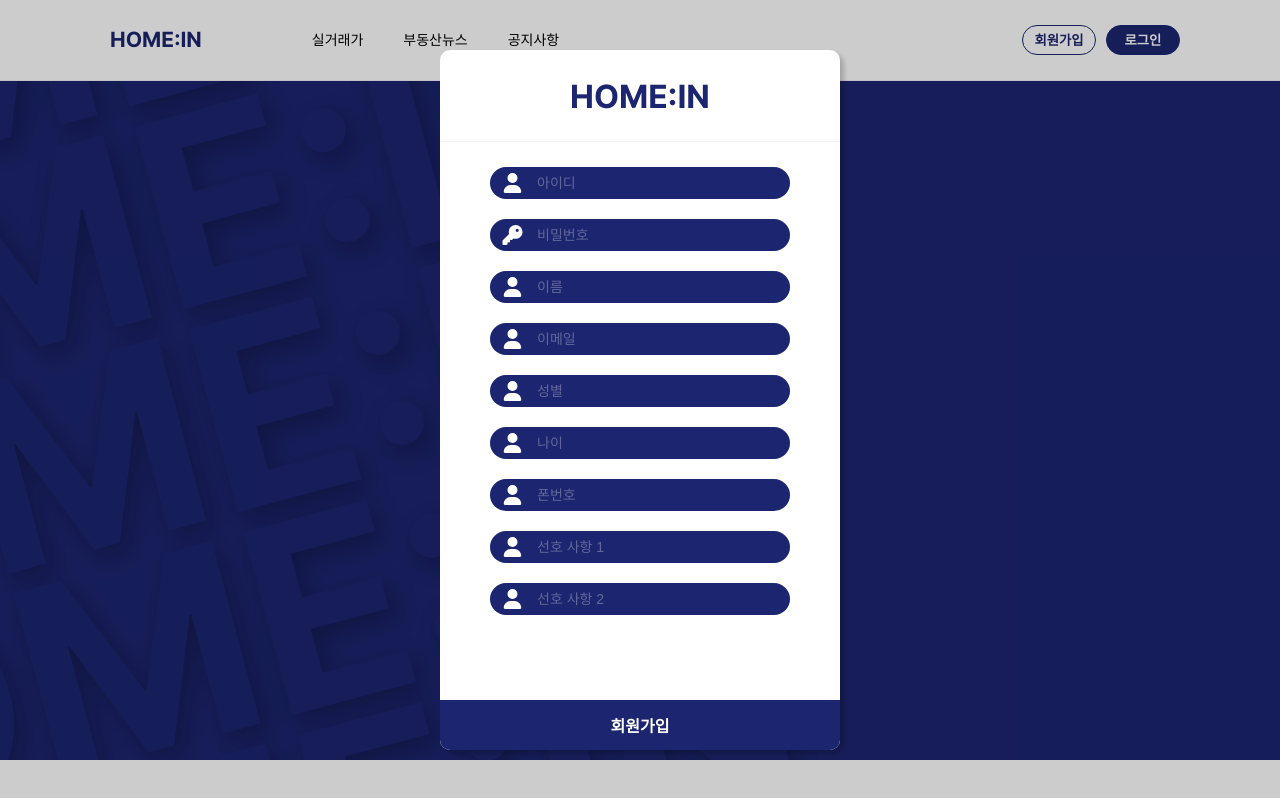
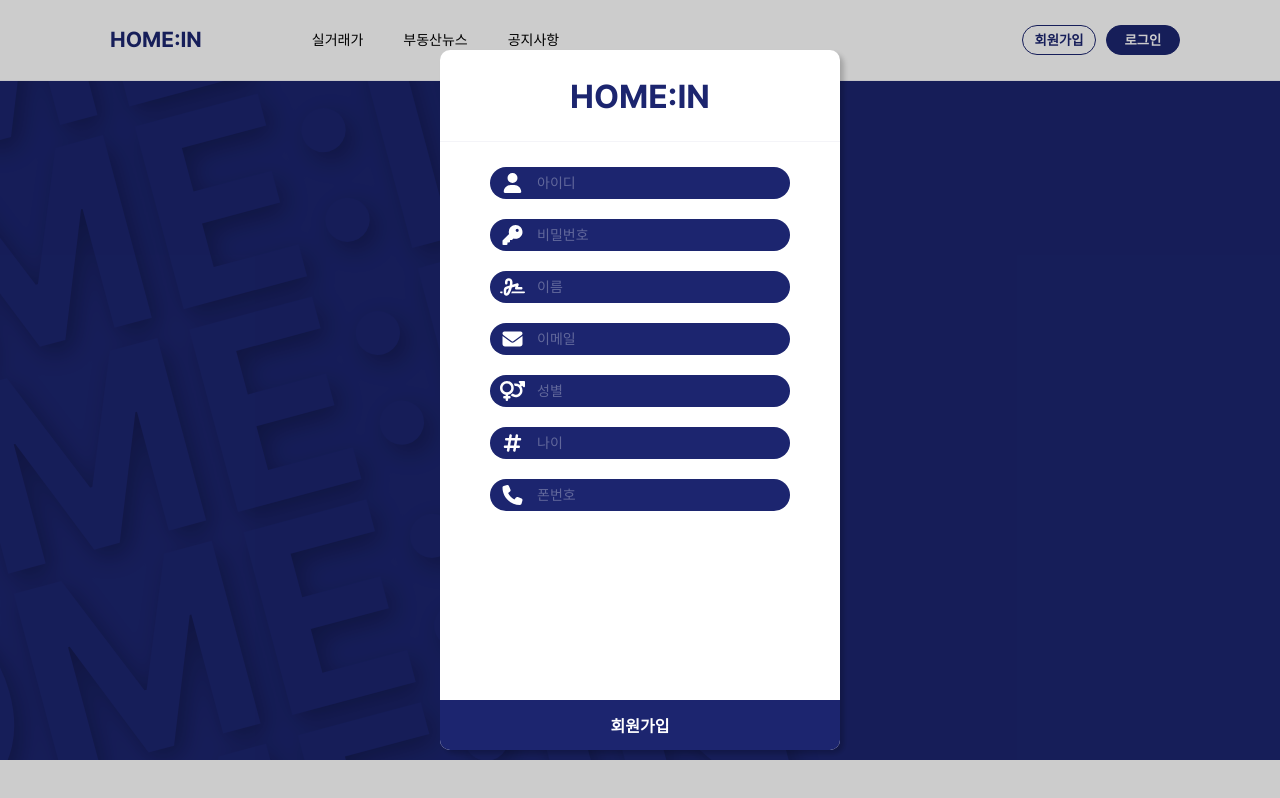
Before and after one commit to awsome-2jo/Front-end, a Vue app: page / in a window 1280 px wide. Both pictures are taken after a click on the button "회원가입". Built offline with nearby package versions, Linux system fonts and the light colour scheme; no server answers.

Commit message:
회원가입 폼 변경 + 아이디 기억하기 추가

```diff
--- a/src/components/common/TextInput.vue
+++ b/src/components/common/TextInput.vue
@@ -1,8 +1,6 @@
 <template>
   <div class="text-input-compont">
-    <font-awesome-icon v-if="icon === `search`" icon="fa-solid fa-magnifying-glass" class="awsome-icon" />
-    <font-awesome-icon v-else-if="icon === `user`" icon="fa-solid fa-user" class="awsome-icon" />
-    <font-awesome-icon v-else-if="icon === `password`" icon="fa-solid fa-key" class="awsome-icon" />
+    <font-awesome-icon :icon="`fa-solid ${iconMap[icon]}`" class="awsome-icon" />
     <input :type="type" :value="value" @input="onChange" :placeholder="placeholder" />
   </div>
 </template>
@@ -22,8 +20,22 @@ export default {
     },
     icon: {
       type: String,
-      default: "",
+      default: "search",
     },
+  },
+  data() {
+    return {
+      iconMap: {
+        search: "fa-magnifying-glass",
+        user: "fa-user",
+        password: "fa-key",
+        mail: "fa-envelope",
+        name: "fa-signature",
+        gender: "fa-venus-mars",
+        num: "fa-hashtag",
+        phone: "fa-phone",
+      },
+    }
   },
   methods: {
     onChange() {
--- a/src/components/user/LoginModal.vue
+++ b/src/components/user/LoginModal.vue
@@ -22,10 +22,11 @@ export default {
   components: { TextInput, CheckboxButton },
   name: "LoginModal",
   data() {
+    let _id = localStorage.getItem("home-in-id");
     return {
-      id: "",
+      id: _id ? _id : "",
       pass: "",
-      remember: true,
+      remember: Boolean(localStorage.getItem("home-in-id")),
     };
   },
   methods: {
@@ -42,6 +43,8 @@ export default {
     async onLogin() {
       await this.login({ id: this.id, pass: this.pass });
       if (this.userInfo) {
+        if(this.remember) localStorage.setItem("home-in-id", this.id);
+        else localStorage.removeItem("home-in-id");
         this.setLoginModal();
       }
     },
--- a/src/components/user/RegisterModal.vue
+++ b/src/components/user/RegisterModal.vue
@@ -5,13 +5,11 @@
       <div class="input-container">
         <text-input icon="user" placeholder="아이디" :value="id" @on-change="setId" />
         <text-input icon="password" placeholder="비밀번호" type="password" :value="pass" @on-change="setPass" />
-        <text-input icon="user" placeholder="이름" :value="name" @on-change="setName" />
-        <text-input icon="user" placeholder="이메일" :value="email" type="email" @on-change="setEmail" />
-        <text-input icon="user" placeholder="성별" :value="gender" @on-change="setGender" />
-        <text-input icon="user" placeholder="나이" :value="age" type="number" @on-change="setAge" />
-        <text-input icon="user" placeholder="폰번호" :value="phone" @on-change="setPhone" />
-        <text-input icon="user" placeholder="선호 사항 1" :value="preferOrder1" @on-change="setPreferOrder1" />
-        <text-input icon="user" placeholder="선호 사항 2" :value="preferOrder2" @on-change="setPreferOrder2" />
+        <text-input icon="name" placeholder="이름" :value="name" @on-change="setName" />
+        <text-input icon="mail" placeholder="이메일" :value="email" type="email" @on-change="setEmail" />
+        <text-input icon="gender" placeholder="성별" :value="gender" @on-change="setGender" />
+        <text-input icon="num" placeholder="나이" :value="age" type="number" @on-change="setAge" />
+        <text-input icon="phone" placeholder="폰번호" :value="phone" @on-change="setPhone" />
       </div>
       <button class="register-btn" @click.prevent="onregister">회원가입</button>
     </form>
@@ -34,8 +32,6 @@ export default {
       gender: "",
       age: "",
       phone: "",
-      preferOrder1: "",
-      preferOrder2: "",
       remember: true,
     };
   },
@@ -65,12 +61,6 @@ export default {
     setPhone(phone) {
       this.phone = phone;
     },
-    setPreferOrder1(preferOrder1) {
-      this.preferOrder1 = preferOrder1;
-    },
-    setPreferOrder2(preferOrder2) {
-      this.preferOrder2 = preferOrder2;
-    },
     async onregister() {
       await this.register({
         id: this.id,
@@ -80,8 +70,6 @@ export default {
         gender: this.gender,
         age: this.age,
         phone: this.phone,
-        preferOrder1: this.preferOrder1,
-        preferOrder2: this.preferOrder2,
       });
       if (this.userInfo) {
         this.setRegisterModal();
```
